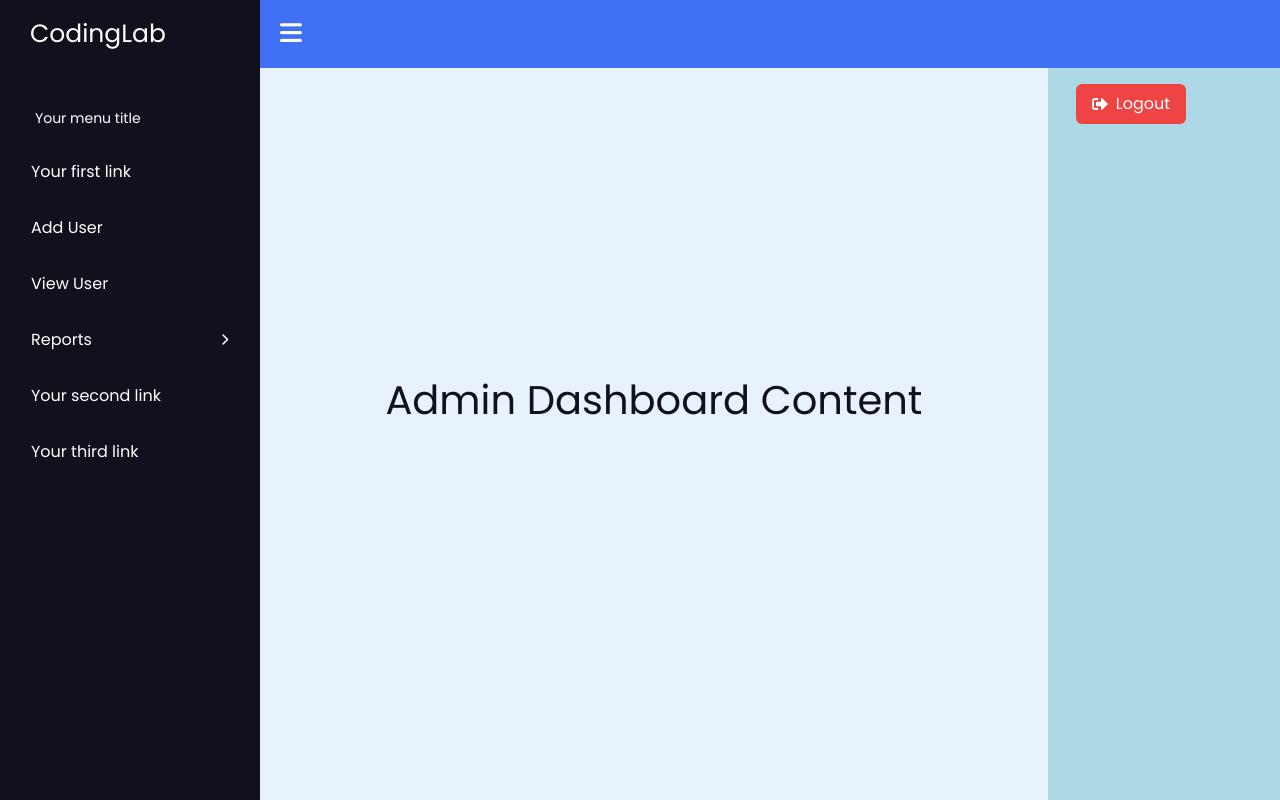
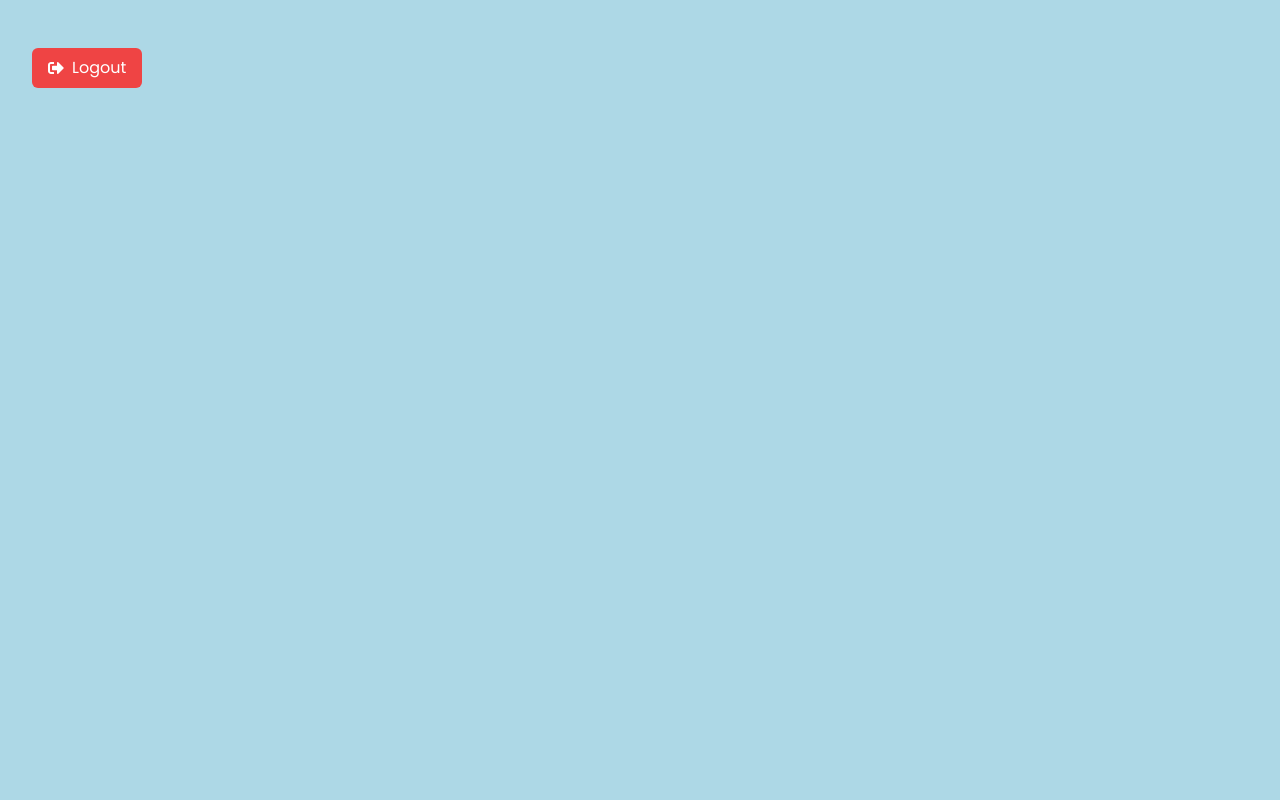
Before and after one commit to Mageshmca2001/Frontend-Ncclimited, a React (Vite) app: page /dashboard in a window 1280 px wide. Built offline with nearby package versions, Linux system fonts and the light colour scheme; sample sign-in values are in the browser's storage; a web font is replaced by a local one.

Commit message:
Initial commit

```diff
--- a/package.json
+++ b/package.json
@@ -11,6 +11,7 @@
   },
   "dependencies": {
     "@heroicons/react": "^2.1.5",
+    "@mui/icons-material": "^6.1.6",
     "react": "^18.3.1",
     "react-dom": "^18.3.1",
     "react-icons": "^5.3.0",
--- a/src/App.css
+++ b/src/App.css
@@ -1,14 +1,18 @@
 @import url("https://fonts.googleapis.com/css2?family=Poppins:wght@200;300;400;500;600;700&display=swap");
 #root {
-  max-width: 1300px;
+  max-width: 1280px;
   margin: 0 auto;
-  padding: 0;
-  box-sizing: border-box;
-  font-family: "Poppins", sans-serif;
-
+  padding: 2rem;
+  text-align: center;
 }
 
 body{
   background-color:lightblue;
-  font-family: 'poppins', sans-serif;
+  font-family: 'Poppins', sans-serif;
+
+
+
 }
+.hover-pop:hover {
+  color: whitesmoke;
+}
--- a/src/Mac.css
+++ /dev/null
@@ -1,132 +0,0 @@
-/* Import Google font - Poppins */
-@import url("https://fonts.googleapis.com/css2?family=Poppins:wght@200;300;400;500;600;700&display=swap");
-#root {
-  margin: 0;
-  padding: 0;
-  box-sizing: border-box;
-  font-family: "Poppins", sans-serif;
-}
-body{
-  background-color:lightblue;
-  font-family: 'poppins', sans-serif;
-}
-.sidebar {
-  position: fixed;
-  height: 100%;
-  width: 260px;
-  background: #11101d;
-  padding: 15px;
-  z-index: 99;
-}
-.logo {
-  font-size: 25px;
-  padding: 0 15px;
-}
-.sidebar a {
-  color: #fff;
-  text-decoration: none;
-}
-.menu-content {
-  position: relative;
-  height: 100%;
-  width: 100%;
-  margin-top: 40px;
-  overflow-y: scroll;
-}
-.menu-content::-webkit-scrollbar {
-  display: none;
-}
-.menu-items {
-  height: 100%;
-  width: 100%;
-  list-style: none;
-  transition: all 0.4s ease;
-}
-.submenu-active .menu-items {
-  transform: translateX(-56%);
-}
-.menu-title {
-  color: #fff;
-  font-size: 14px;
-  padding: 15px 20px;
-}
-.item a,
-.submenu-item {
-  padding: 16px;
-  display: inline-block;
-  width: 100%;
-  border-radius: 12px;
-}
-.item i {
-  font-size: 12px;
-}
-.item a:hover,
-.submenu-item:hover,
-.submenu .menu-title:hover {
-  background: rgba(255, 255, 255, 0.1);
-}
-.submenu-item {
-  display: flex;
-  justify-content: space-between;
-  align-items: center;
-  color: #fff;
-  cursor: pointer;
-}
-.submenu {
-  position: absolute;
-  height: 100%;
-  width: 100%;
-  top: 0;
-  right: calc(-100% - 26px);
-  height: calc(100% + 100vh);
-  background: #11101d;
-  display: none;
-}
-.show-submenu ~ .submenu {
-  display: block;
-}
-.submenu .menu-title {
-  border-radius: 12px;
-  cursor: pointer;
-}
-.submenu .menu-title i {
-  margin-right: 10px;
-}
-.navbar,
-.main {
-  left: 260px;
-  width: calc(100% - 260px);
-  transition: all 0.5s ease;
-  z-index: 1000;
-}
-.sidebar.close ~ .navbar,
-.sidebar.close ~ .main {
-  left: 0;
-  width: 100%;
-}
-.navbar {
-  position: fixed;
-  color: #fff;
-  padding: 15px 20px;
-  font-size: 25px;
-  background: #4070f4;
-  cursor: pointer;
-}
-.navbar #sidebar-close {
-  cursor: pointer;
-}
-.main {
-  position: relative;
-  display: flex;
-  align-items: center;
-  justify-content: center;
-  height: 100vh;
-  max-width: 1500px;;
-  z-index: 100;
-  background: #e7f2fd;
-}
-.main h1 {
-  color: #11101d;
-  font-size: 40px;
-  text-align: center;
-}
--- a/src/components/Sidebar.jsx
+++ /dev/null
@@ -1,83 +0,0 @@
-import React, { useState } from 'react';
-import '../Mac.css';
-
-const Sidebar = () => {
-  const [isSidebarClosed, setSidebarClosed] = useState(false);
-  const [activeSubmenu, setActiveSubmenu] = useState(null);
-
-  const toggleSidebar = () => {
-    setSidebarClosed(!isSidebarClosed);
-  };
-
-  const handleSubmenuToggle = (index) => {
-    if (activeSubmenu === index) {
-      setActiveSubmenu(null); // Close submenu if already open
-    } else {
-      setActiveSubmenu(index); // Open the clicked submenu
-    }
-  };
-
-  return (
-    <>
-      <nav className={`sidebar ${isSidebarClosed ? 'close' : ''}`}>
-        <a href="#" className="logo">CodingLab</a>
-        <div className="menu-content">
-          <ul className="menu-items">
-            <div className="menu-title">Your menu title</div>
-            <li className="item">
-              <a href="#">Your first link</a>
-            </li>
-
-            {/* Add User and View User */}
-            <li className="item">
-              <a href="#">Add User</a>
-            </li>
-            <li className="item">
-              <a href="#">View User</a>
-            </li>
-
-            {/* Reports submenu */}
-            <li className="item">
-              <div
-                className="submenu-item"
-                onClick={() => handleSubmenuToggle(3)}
-              >
-                <span>Reports</span>
-                <i className={`fa-solid fa-chevron-right ${activeSubmenu === 3 ? 'rotate' : ''}`}></i>
-              </div>
-              {activeSubmenu === 3 && (
-                <ul className="menu-items submenu">
-                  <div className="menu-title">
-                    <i className="fa-solid fa-chevron-left" onClick={() => setActiveSubmenu(null)}></i>
-                    Your submenu title
-                  </div>
-                  <li className="item"><a href="#">Daily Reports</a></li>
-                  <li className="item"><a href="#">Monthly Reports</a></li>
-                </ul>
-              )}
-            </li>
-
-            <li className="item">
-              <a href="#">Your second link</a>
-            </li>
-            <li className="item">
-              <a href="#">Your third link</a>
-            </li>
-          </ul>
-        </div>
-      </nav>
-      <nav className="navbar">
-        <i
-          className="fa-solid fa-bars"
-          id="sidebar-close"
-          onClick={toggleSidebar}
-        ></i>
-      </nav>
-      <main className="main">
-        <h1>Admin Dashboard Content</h1>
-      </main>
-    </>
-  );
-};
-
-export default Sidebar;
--- a/src/pages/Dashboard.jsx
+++ b/src/pages/Dashboard.jsx
@@ -2,7 +2,7 @@
 import React from 'react';
 import { useNavigate } from 'react-router-dom';
 import { FaBars, FaSignOutAlt } from 'react-icons/fa';
-import Sidebar from '../components/Sidebar';
+
 
 function Dashboard() {
   const navigate = useNavigate();
@@ -15,11 +15,10 @@ function Dashboard() {
   return (
     <div className="flex">
       {/* Sidebar */}
-      <Sidebar />
+
 
       {/* Main Content */}
-      <div className="flex-1 p-8 ml-64"> {/* Adds margin to avoid sidebar overlap */}
-        <h1 className="text-3xl font-bold">Dashboard</h1>
+
         <button
           onClick={handleLogout}
           className="mt-4 px-4 py-2 bg-red-500 text-white rounded-md hover:bg-red-600 flex items-center"
@@ -27,7 +26,7 @@ function Dashboard() {
         <FaSignOutAlt className="mr-2" />  Logout
         </button>
       </div>
-    </div>
+
   );
 }
 
--- a/src/pages/Login.jsx
+++ b/src/pages/Login.jsx
@@ -34,7 +34,7 @@ function Login() {
   };
 
   return (
-    <div className="flex items-center justify-center h-screen">
+    <div className="flex items-center justify-center ">
       <div className="flex w-2/3 bg-white rounded-lg shadow-lg overflow-hidden">
         <div className="w-1/2 p-8 flex flex-col items-center">
           <h2 className="text-3xl font-bold mb-4 text-center">LOGIN</h2>
```
Also changed, not shown: 1 other file (tests, documents, lock files or other folders).
